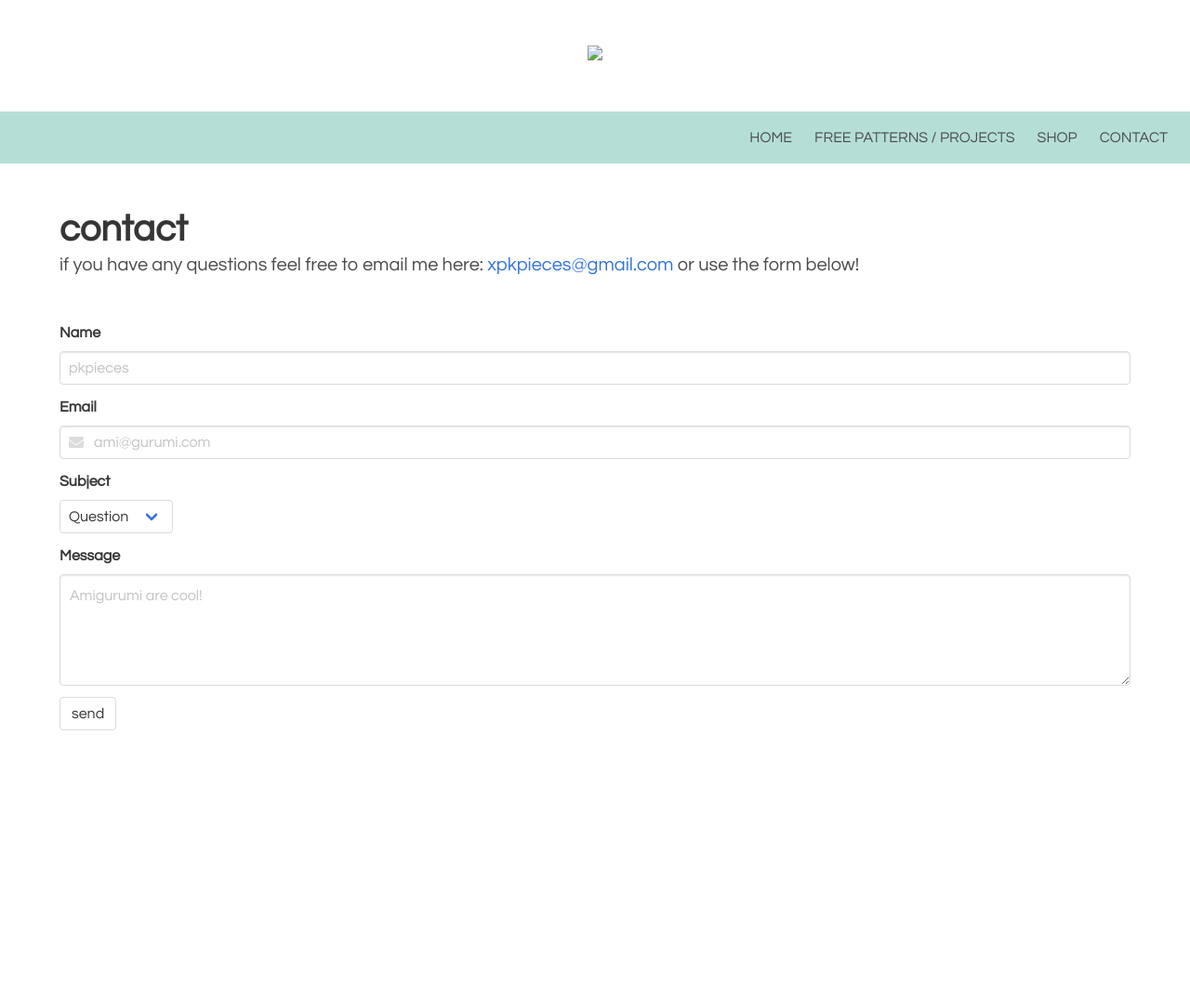
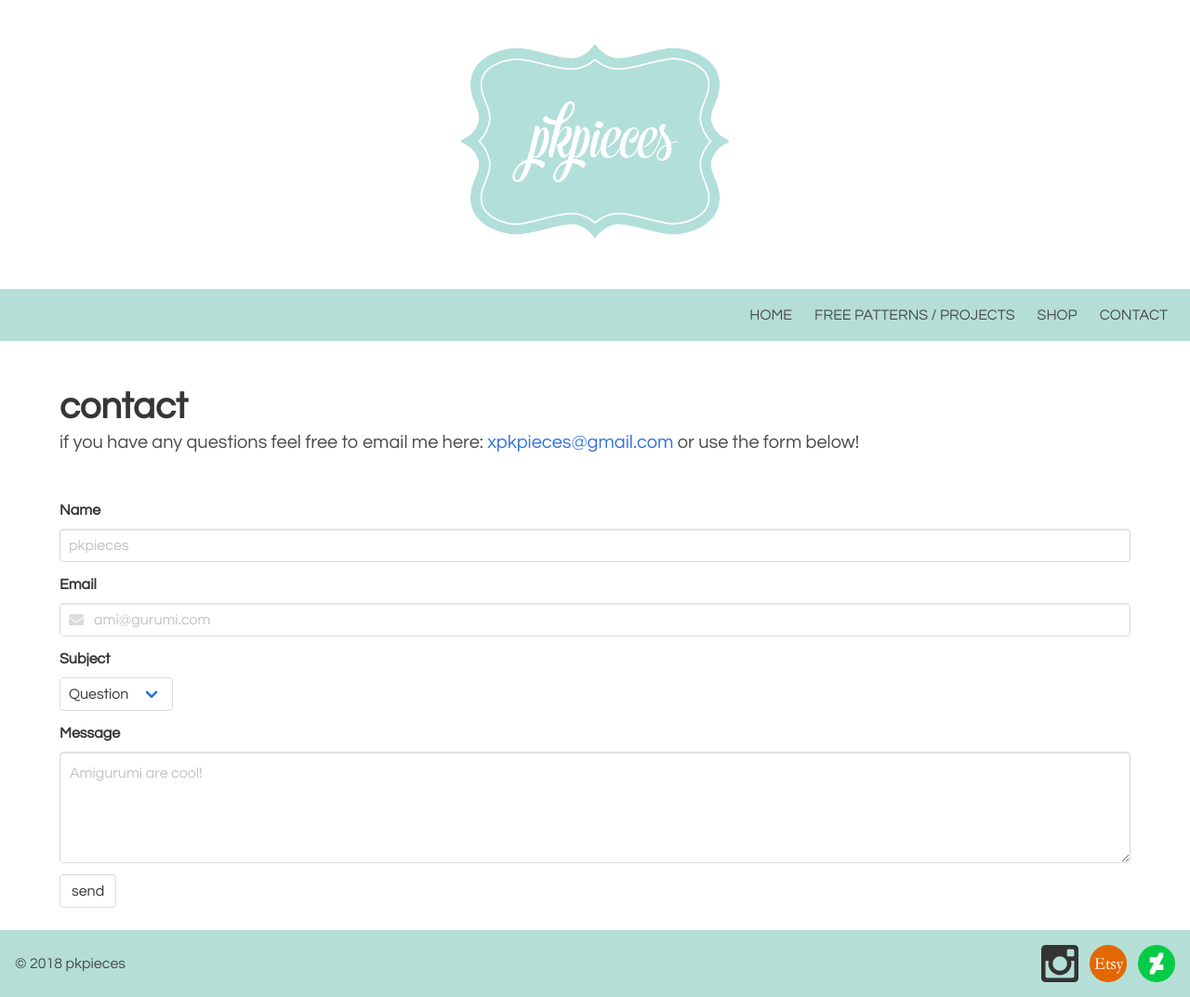
Before and after one commit to heelflipp900/pkpieces, a plain HTML site: page contact/index.html in a window 1280 px wide. Shown: the whole page at 93% size. Before the commit the page ends 800 px from the top, so only its background shows below. Drawn offline with Linux system fonts and the light colour scheme.

Commit message:
fixed javascript, added contact form, and fixed footer to be sticky

```diff
--- a/contact/index.html
+++ b/contact/index.html
@@ -32,7 +32,7 @@
   <section class="hero">
   <div class="hero-body">
     <div class="container has-text-centered">
-      <a href ="https://pkpieces.com"><img class="imgbanner" src ="img/pkpieces_framedlogo.png"></a>
+      <a href ="https://pkpieces.com"><img class="imgbanner" src ="../img/pkpieces_framedlogo.png"></a>
     </div>
   </div>
 </section>
@@ -72,7 +72,7 @@
   </div>
 </nav>
 
-<body>
+<body class ="sticky">
 <section class="section">
   <div class="container">
     <h1 class="title is-2">
@@ -84,6 +84,7 @@
   </div>
 </section>
 
+<div class ="wrapper">
   <div class ="container">
     <div class ="content">
       <form name="input" method ="POST" action ="https://formspree.io/dnomyarf@gmail.com">
@@ -128,9 +129,43 @@
           <input class ="button" type ="submit" value ="send">
         </div>
       </form>
+      </br>
+    </div>
   </div>
 </div>
 
-<script src="js/pkjava.js"></script>
+<nav class ="level footer is-mobile">
+  <div class ="level-left">
+    <div class ="level-item">
+      <p>&copy
+        <script type="text/javascript">
+          document.write(new Date().getFullYear());
+        </script>
+        pkpieces
+      </p>
+    </div>
+  </div>
+  <div class ="level-right">
+    <div class ="level-item">
+      <a href="https://www.instagram.com/pkpieces">
+        <img src ="../img/ig.png" width ="40px">
+      </a>
+    </div>
+    <div class ="level-item">
+      <a href="https://www.etsy.com/shop/pkpieces">
+        <img src ="../img/etsy.png" width ="40px">
+      </a>
+    </div>
+
+    <div class ="level-item">
+      <a href="https://www.deviantart.com/pkpieces">
+        <img src ="../img/da.png" width ="40px">
+      </a>
+    </div>
+  </div>
+</nav>
+
+
+<script src="../js/pkjava.js"></script>
 </body>
 </html>
--- a/css/pkpieces.css
+++ b/css/pkpieces.css
@@ -23,3 +23,15 @@
 	padding: 1rem;
 	margin:0;
 }
+
+.sticky
+{
+	display: flex;
+	min-height: 100vh;
+	flex-direction : column;
+}
+
+.wrapper
+{
+	flex:1 ;
+}
```
Also changed, not shown: index.html (+6 -6 lines), projects/index.html (+38 -3 lines), faq/index.html (added). Lines whose indentation alone changed are shown as unchanged.
